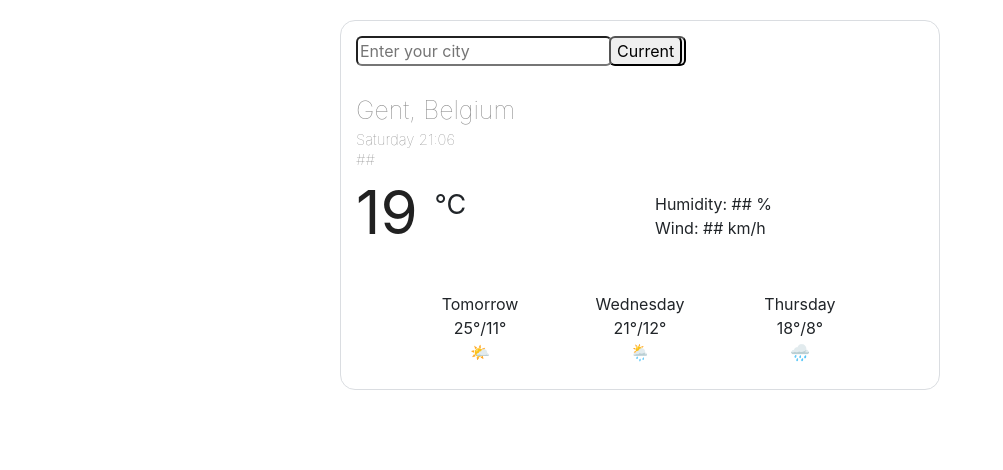
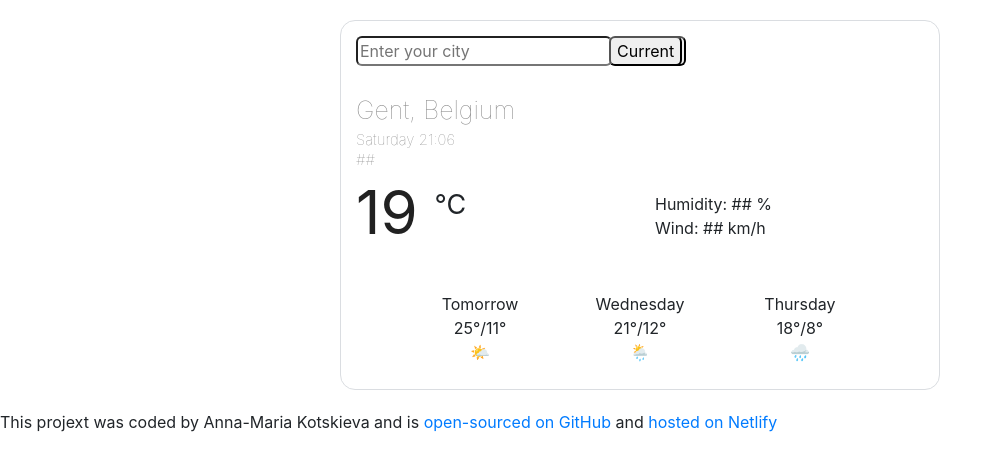
Before and after one commit to AnnaMariaKot/My-first-project, a plain HTML site: page index.html in a window 1280 px wide. Shown: the whole page, without its empty margins (0-1003 px from the left). Drawn offline with nearby package versions, Linux system fonts and the light colour scheme; no server answers.

Commit message:
Added footer in index.html

```diff
--- a/index.html
+++ b/index.html
@@ -85,6 +85,17 @@
         </div>
         </div>
     </div>
+    <footer>
+      This projext was coded by Anna-Maria Kotskieva and is
+      <a href="https://github.com/AnnaMariaKot/My-first-project">
+        open-sourced on GitHub
+      </a>
+        and
+         <a href="https://affectionate-fermi-ca4edb.netlify.app">
+        hosted on Netlify
+      </a>
+    </footer>
     <script src="src/index.js"></script>
+
 </body>
 </html>
```
